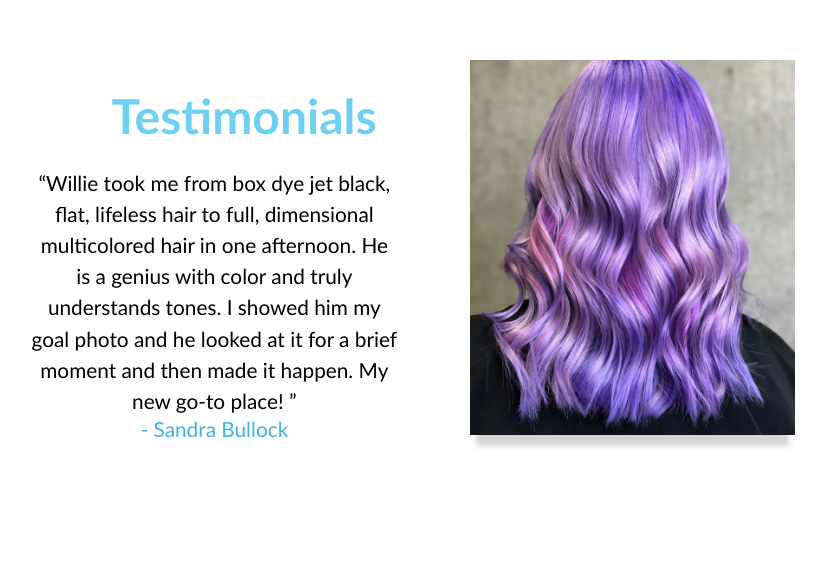
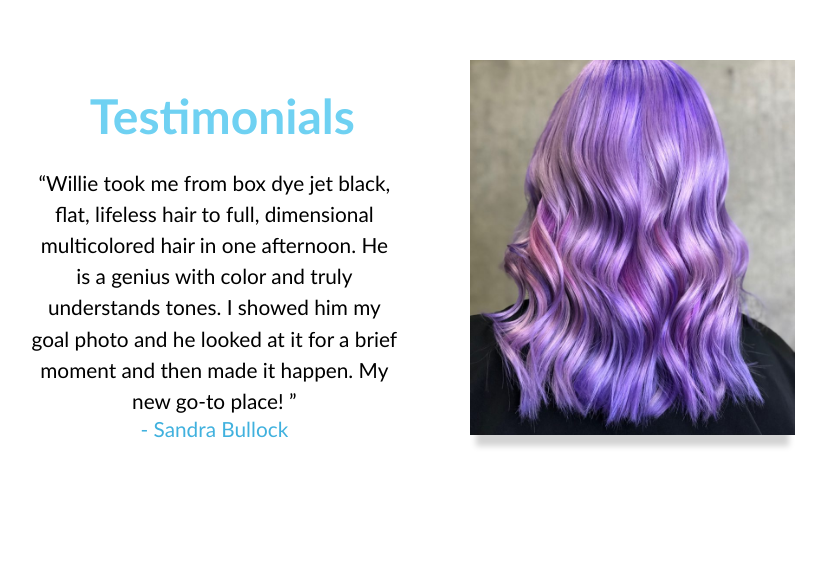
Before and after one commit to np-works/salon_landing_page, a plain HTML site: page index.html in a window 1280 px wide. Shown: the part 1499-2086 px from the top of the page, without its empty margins (229-1055 px from the left). Drawn offline with Linux system fonts and the light colour scheme.

Commit message:
edited test-title

```diff
--- a/css/styling.css
+++ b/css/styling.css
@@ -309,7 +309,7 @@
         position: absolute;
         font-size: 3rem;
         font-weight: 600;
-        left: 15.5%;
+        left: 13%;
         top: 15%;
     }
 
```
